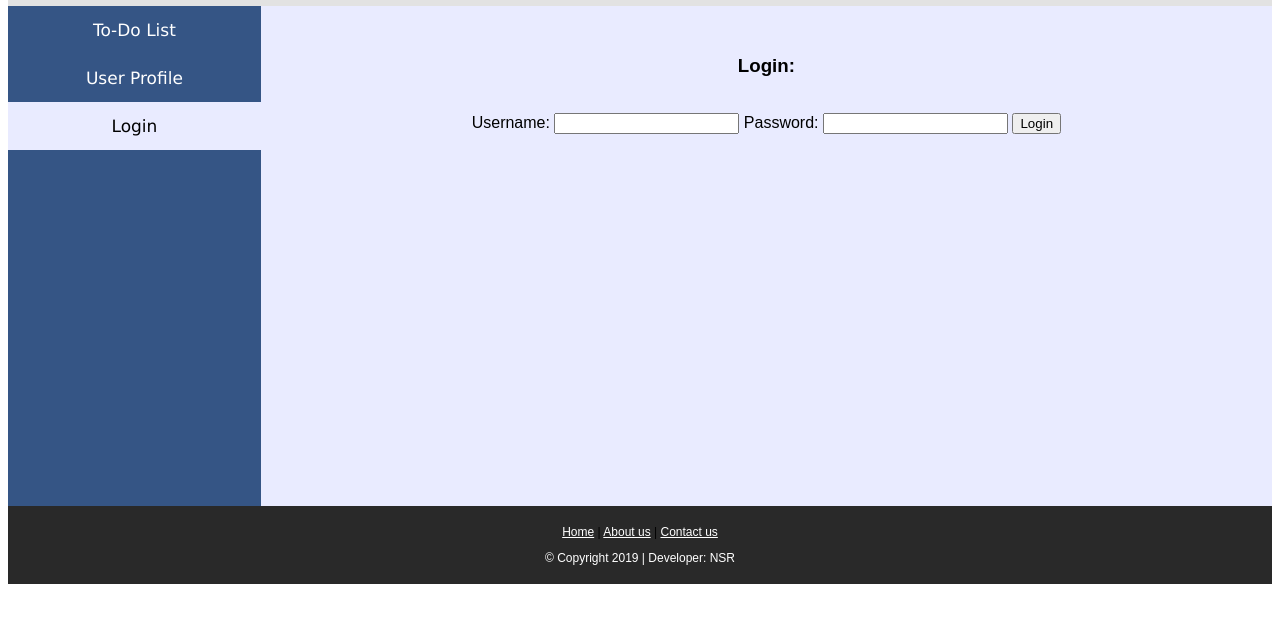
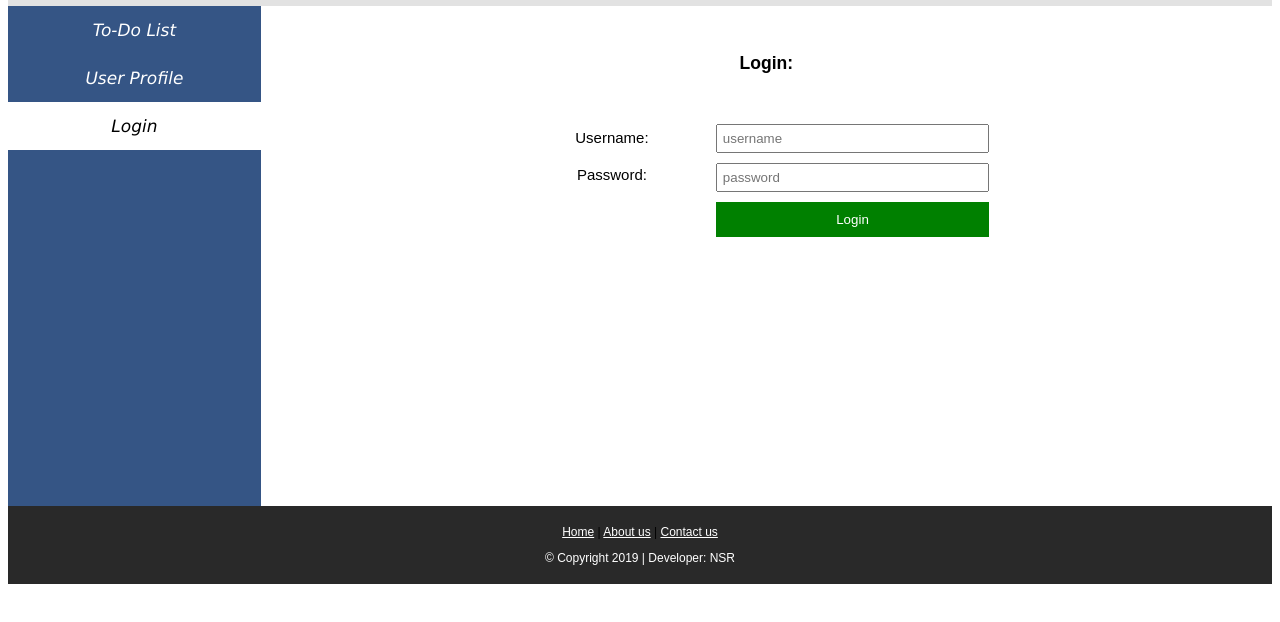
Before and after one commit to tavisca-nrajpurohit/HTML-CSS-Assignment-1, a plain HTML site: page index.html in a window 1280 px wide. Both pictures are taken after a click on the button "Login". Shown: the part 86-708 px from the top of the page. Drawn offline with Linux system fonts and the light colour scheme.

Commit message:
Updated more CSS to the Home page

```diff
--- a/index.html
+++ b/index.html
@@ -26,7 +26,9 @@
 
         <article>
             <div id="todo" class="tabcontent" style="display: block">
-                <h3>To-Do List: </h3><br>
+                <h3>
+                    <center>To-Do List:</center>
+                </h3><br>
                 <div class="container">
                     <form action="">
                         <input type="text" name="input" id="input">
@@ -69,13 +71,23 @@
             <div id="login" class="tabcontent">
                 <div class="container">
                     <h3>Login: </h3><br>
-                    <form action="">
-                        <label>Username:</label>
-                        <input type="text" name="username" id="username">
-                        <label>Password:</label>
-                        <input type="password" name="password" id="password">
-                        <input type="submit" value="Login">
-                    </form>
+
+                    <div>
+                        <form action="">
+                            <div class="login-element">
+                                <label>Username:</label>
+                                <input type="text" name="username" id="username" required placeholder="username">
+                            </div>
+                            <div class="login-element">
+                                <label>Password:</label>
+                                <input type="password" name="password" id="password" required placeholder="password">
+                            </div>
+                            <div class="login-element">
+                                <label></label>
+                                <button id="submit" type="submit">Login</button>
+                            </div>
+                        </form>
+                    </div>
                 </div>
             </div>
 
--- a/style.css
+++ b/style.css
@@ -24,7 +24,7 @@ article {
     float: left;
     padding: 20px;
     width: 80%;
-    background-color: #e9ebff;
+    background-color: white;
     min-height: 500px;
 }
 
@@ -82,6 +82,7 @@ img#logo {
     border: none;
     outline: none;
     cursor: pointer;
+    font-style: oblique;
     padding: 14px 16px;
     transition: 0.3s;
     font-size: 17px;
@@ -95,7 +96,7 @@ img#logo {
 }
 
 .tab button.active {
-    background-color: #e9ebff;
+    background-color: white;
     color: black;
 }
 
@@ -106,10 +107,52 @@ img#logo {
 
 .container {
     text-align: center;
+    font-size: 15px;
     width: 100%;
 }
 
 table {
     width: 70%;
+    margin-left: 15%;
+    margin-right: 15%;
     text-align: left;
 }
+
+.login-element {
+    width: 50%;
+    padding: 10px;
+    margin-left: 25%;
+    margin-right: 25%;
+}
+
+.login-element label {
+    width: 30%;
+    float: left;
+    padding: 5px;
+    margin: 5px;
+}
+
+.login-element input {
+    width: 60%;
+    float: right;
+    padding: 5px;
+    margin: 5px;
+}
+
+.login-element button {
+    width: 60%;
+    border: 0px;
+    float: right;
+    padding: 10px;
+    margin: 5px;
+    color: white;
+    background-color: green;
+}
+
+.login-element button:hover {
+    color: green;
+    background-color: white;
+    border: solid;
+    border-width: 1px;
+    border-color: green;
+}
```
